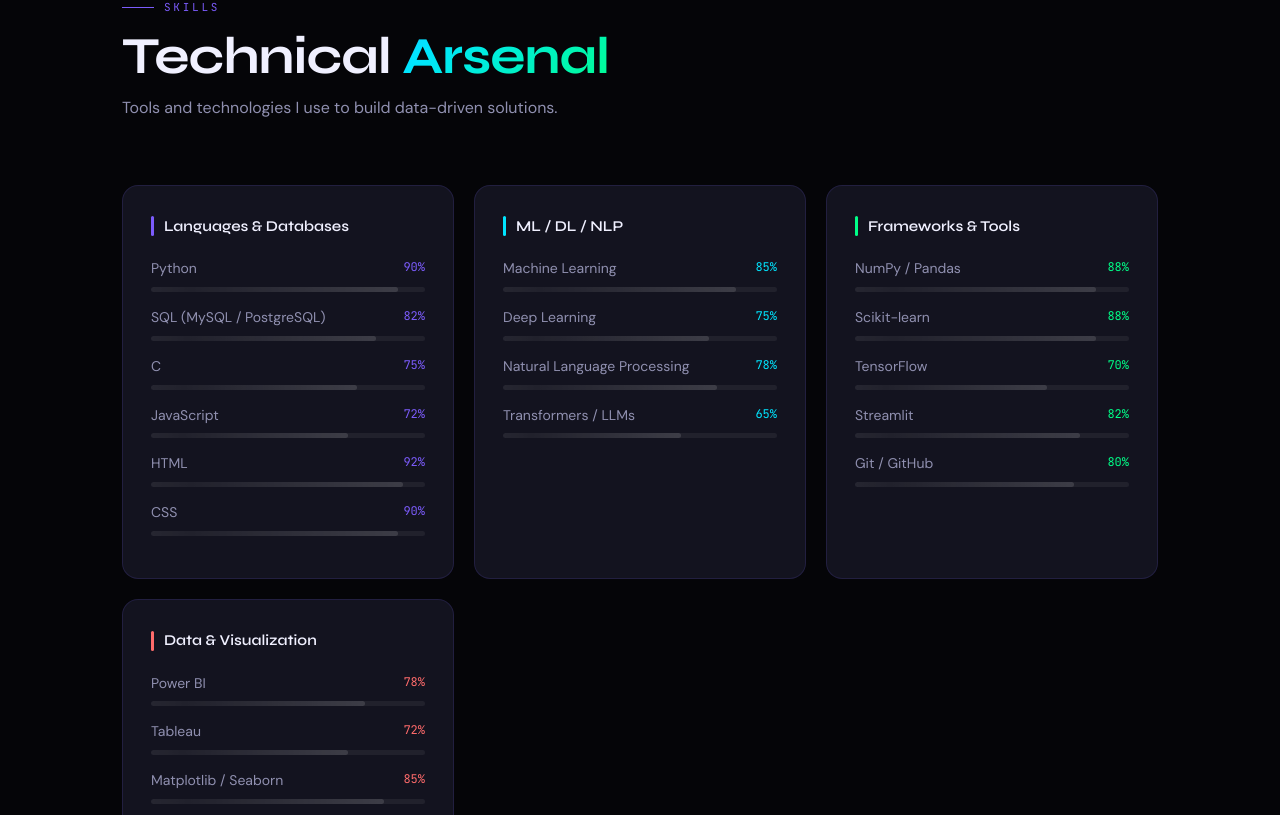
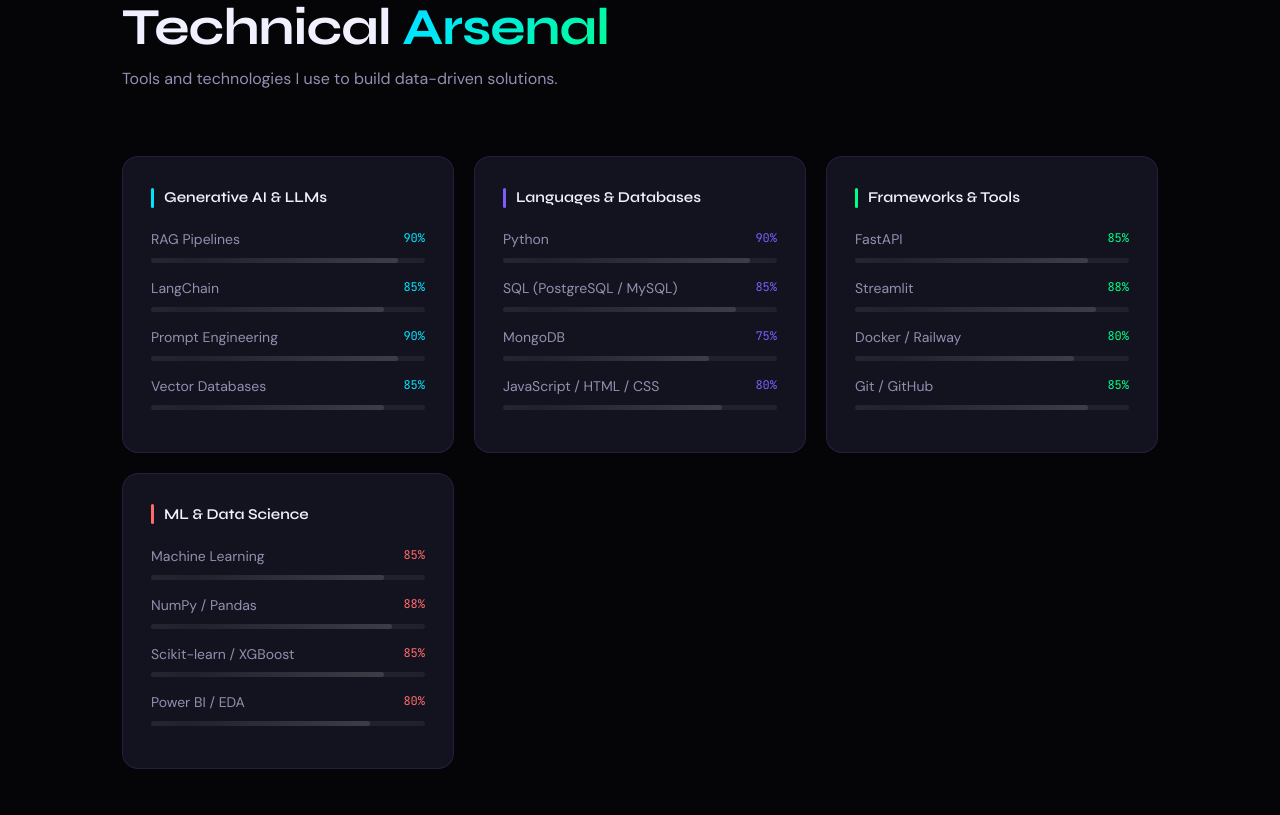
Before and after one commit to yuvrajsinghshek/yuvraj-portfolio, a React (Create React App) app: page / in a window 1280 px wide. Shown: the part 1985-2800 px from the top of the page. Built offline with nearby package versions, Linux system fonts and the light colour scheme.

Commit message:
Update portfolio with AI/ML Data Scientist experience and new RAG projects

```diff
--- a/src/components/About.jsx
+++ b/src/components/About.jsx
@@ -12,16 +12,16 @@
             <p className="section-label">About Me</p>
             <h2 className="section-title">Turning <span className="glow-text">Data</span> into<br />Decisions</h2>
             <p style={{ color:'var(--text2)', lineHeight:1.8, marginBottom:20 }}>
-              I'm <strong style={{ color:'var(--text)' }}>Yuvraj Singh Shekhawat</strong>, a Data Science trainee at WE RNS IT Solutions Pvt. Ltd. and currently pursuing my MCA from Lovely Professional University.
+              I'm <strong style={{ color:'var(--text)' }}>Yuvraj Singh Shekhawat</strong>, an AI/ML Engineer and Data Scientist with hands-on experience building production-grade generative AI systems.
             </p>
             <p style={{ color:'var(--text2)', lineHeight:1.8, marginBottom:20 }}>
-              With a background in PCM and BA, I bring both <span style={{ color:'var(--accent)' }}>analytical precision</span> and creative thinking to solving data problems. I specialize in building end-to-end ML pipelines, NLP systems, and interactive dashboards.
+              I specialize in engineering <span style={{ color:'var(--accent)' }}>LangChain workflows</span>, prompt orchestration, and RAG pipelines. I have a proven track record of developing custom AI agents for distinct user personas and deploying scalable REST API endpoints via FastAPI.
             </p>
             <p style={{ color:'var(--text2)', lineHeight:1.8, marginBottom:40 }}>
-              My goal is to become a skilled Data Scientist & Analyst — solving real business problems using data-driven insights and modern AI techniques.
+              My goal is to engineer state-of-the-art AI solutions — solving real business problems using intelligent automation, LLMs, and data-driven insights.
             </p>
             <div style={{ display:'flex', flexWrap:'wrap', gap:8 }}>
-              {['Python','Machine Learning','Deep Learning','NLP','SQL','Power BI','Tableau','Streamlit'].map((s,i)=>(
+              {['LangChain','RAG Pipelines','Prompt Engineering','Groq API','FastAPI','Vector Databases','Python','SQL'].map((s,i)=>(
                 <span key={s} className={`tag ${i%4===1?'tag-cyan':i%4===2?'tag-green':i%4===3?'tag-red':''}`}>{s}</span>
               ))}
             </div>
--- a/src/components/Hero.jsx
+++ b/src/components/Hero.jsx
@@ -1,6 +1,6 @@
 import React, { useState, useEffect } from 'react';
 
-const roles = ['Data Scientist', 'Data Analyst', 'ML Engineer'];
+const roles = ['AI/ML Engineer', 'Data Scientist', 'Generative AI Expert'];
 
 function useTypewriter(words, speed = 80, pause = 1800) {
   const [display, setDisplay] = useState('');
@@ -45,7 +45,7 @@
             </div>
 
             <p style={{ fontSize: 17, color: 'var(--text2)', maxWidth: 520, lineHeight: 1.7, marginBottom: 44, animation: 'fadeUp 0.8s 0.3s ease both' }}>
-              Aspiring Data Scientist with hands-on experience in ML, Deep Learning, and NLP. Building real-world AI applications from end-to-end pipelines to Streamlit deployments. Based in <span style={{ color: 'var(--text)' }}>Jaipur, Rajasthan</span>.
+              AI/ML Engineer and Data Scientist with hands-on experience in building scalable generative AI systems, RAG pipelines, and intelligent agent architectures. Based in <span style={{ color: 'var(--text)' }}>Jaipur, Rajasthan</span>.
             </p>
 
             <div style={{ display: 'flex', gap: 14, flexWrap: 'wrap', justifyContent: 'inherit', animation: 'fadeUp 0.8s 0.4s ease both' }}>
--- a/src/components/Projects.jsx
+++ b/src/components/Projects.jsx
@@ -4,47 +4,47 @@
 const projects = [
   {
     id: 1, num: '01',
+    title: 'NyayaAI — Cybercrime Awareness RAG Chatbot',
+    status: 'Live', statusColor: 'var(--accent2)',
+    desc: 'Production-grade RAG chatbot for Indian citizens to get accurate cybercrime info. Engineered end-to-end system: RAG pipeline (ChromaDB + sentence-transformers), FastAPI backend, PostgreSQL database, JWT Auth, and Streamlit frontend. Fully deployed 24/7 on Railway and Streamlit Cloud.',
+    tech: ['Python', 'FastAPI', 'RAG', 'ChromaDB', 'Groq', 'PostgreSQL', 'Streamlit'],
+    color: 'var(--accent)',
+    gradient: 'linear-gradient(135deg,rgba(124,92,252,0.15),rgba(0,229,255,0.08))',
+    icon: '⚖️',
+    github: 'https://github.com/yuvrajsinghshek/NyayaAI',
+  },
+  {
+    id: 2, num: '02',
+    title: 'LanguageSikhoAI',
+    status: 'In Progress', statusColor: 'var(--accent4)',
+    desc: 'Architected the AI brain featuring 5 distinct persona-based agents (teacher, friend, assessment) using specialised LangChain RAG pipelines. Integrated Groq for low-latency inference and validated retrieval performance on a custom knowledge base in Supabase.',
+    tech: ['LangChain', 'Groq', 'RAG', 'Supabase', 'Python', 'FastAPI'],
+    color: 'var(--accent2)',
+    gradient: 'linear-gradient(135deg,rgba(0,229,255,0.10),rgba(0,255,136,0.04))',
+    icon: '🧠',
+    github: 'https://github.com/LanguageSikhoAI/LanguageSikhoAI',
+  },
+  {
+    id: 3, num: '03',
     title: 'SamvaadAI',
     status: 'Completed', statusColor: 'var(--accent2)',
     desc: 'A premium, multi-modal AI platform for intelligent text conversations, image analysis, and AI image generation (Artisan). Features include context-aware chat, visual insights, and a glassmorphism UI.',
-    tech: ['React 19', 'Vite', 'Tailwind CSS', 'Framer Motion', 'Hugging Face API'],
-    color: 'var(--accent)',
-    gradient: 'linear-gradient(135deg,rgba(124,92,252,0.15),rgba(0,229,255,0.08))',
-    icon: '🧠',
+    tech: ['React 19', 'Vite', 'Tailwind CSS', 'Framer Motion', 'Hugging Face'],
+    color: 'var(--accent4)',
+    gradient: 'linear-gradient(135deg,rgba(0,255,136,0.10),rgba(124,92,252,0.04))',
+    icon: '💬',
     github: 'https://github.com/yuvrajsinghshek/samvaadai.git',
   },
   {
-    id: 2, num: '02',
-    title: 'NLP-Based Travel Guide Chatbot',
-    status: 'In Progress', statusColor: 'var(--accent4)',
-    desc: 'Building a conversational AI chatbot using NLP techniques including tokenisation, embeddings, and intent recognition to answer real-world travel queries. Demonstrates applied GenAI and NLP skills.',
-    tech: ['Python', 'NLP', 'Transformers', 'Intent Recognition', 'Embeddings'],
-    color: 'var(--accent)',
-    gradient: 'linear-gradient(135deg,rgba(124,92,252,0.12),rgba(0,229,255,0.04))',
-    icon: '🤖',
-    github: null,
-  },
-  {
-    id: 3, num: '03',
+    id: 4, num: '04',
     title: 'Movie Revenue Prediction & Recommendation System',
     status: 'Completed', statusColor: 'var(--accent2)',
     desc: 'EDA on movie datasets with ML regression models to predict revenue. Streamlit-based recommendation system using collaborative filtering — full end-to-end ML pipeline from data cleaning to deployment.',
     tech: ['Python', 'Scikit-learn', 'Streamlit', 'EDA', 'Collaborative Filtering', 'Pandas'],
-    color: 'var(--accent2)',
-    gradient: 'linear-gradient(135deg,rgba(0,229,255,0.10),rgba(0,255,136,0.04))',
+    color: 'var(--accent)',
+    gradient: 'linear-gradient(135deg,rgba(124,92,252,0.12),rgba(0,229,255,0.04))',
     icon: '🎬',
     github: 'https://github.com/yuvrajsinghshek/movie-recommendation-system-streamlit',
-  },
-  {
-    id: 4, num: '04',
-    title: 'Laptop Price Prediction & Recommendation',
-    status: 'Completed', statusColor: 'var(--accent2)',
-    desc: 'End-to-end ML pipeline for price prediction deployed as a Streamlit app for real-time estimation and recommendations. Demonstrates hands-on Python, ML modelling, and deployment skills.',
-    tech: ['Python', 'ML', 'Streamlit', 'Regression', 'Feature Engineering', 'Deployment'],
-    color: 'var(--accent4)',
-    gradient: 'linear-gradient(135deg,rgba(0,255,136,0.10),rgba(124,92,252,0.04))',
-    icon: '💻',
-    github: 'https://github.com/yuvrajsinghshek/laptop_price_prediction',
   },
   {
     id: 5, num: '05',
--- a/src/components/Skills.jsx
+++ b/src/components/Skills.jsx
@@ -3,56 +3,53 @@
 
 const skillGroups = [
   {
+    label: 'Generative AI & LLMs',
+    color: 'var(--accent2)',
+    skills: [
+      { name: 'RAG Pipelines', level: 90 },
+      { name: 'LangChain', level: 85 },
+      { name: 'Prompt Engineering', level: 90 },
+      { name: 'Vector Databases', level: 85 },
+    ],
+  },
+  {
     label: 'Languages & Databases',
     color: 'var(--accent)',
     skills: [
       { name: 'Python', level: 90 },
-      { name: 'SQL (MySQL / PostgreSQL)', level: 82 },
-      { name: 'C', level: 75 },
-      { name: 'JavaScript', level: 72 },
-      { name: 'HTML', level: 92 },
-      { name: 'CSS', level: 90 },
-    ],
-  },
-  {
-    label: 'ML / DL / NLP',
-    color: 'var(--accent2)',
-    skills: [
-      { name: 'Machine Learning', level: 85 },
-      { name: 'Deep Learning', level: 75 },
-      { name: 'Natural Language Processing', level: 78 },
-      { name: 'Transformers / LLMs', level: 65 },
+      { name: 'SQL (PostgreSQL / MySQL)', level: 85 },
+      { name: 'MongoDB', level: 75 },
+      { name: 'JavaScript / HTML / CSS', level: 80 },
     ],
   },
   {
     label: 'Frameworks & Tools',
     color: 'var(--accent4)',
     skills: [
-      { name: 'NumPy / Pandas', level: 88 },
-      { name: 'Scikit-learn', level: 88 },
-      { name: 'TensorFlow', level: 70 },
-      { name: 'Streamlit', level: 82 },
-      { name: 'Git / GitHub', level: 80 },
+      { name: 'FastAPI', level: 85 },
+      { name: 'Streamlit', level: 88 },
+      { name: 'Docker / Railway', level: 80 },
+      { name: 'Git / GitHub', level: 85 },
     ],
   },
   {
-    label: 'Data & Visualization',
+    label: 'ML & Data Science',
     color: 'var(--accent3)',
     skills: [
-      { name: 'Power BI', level: 78 },
-      { name: 'Tableau', level: 72 },
-      { name: 'Matplotlib / Seaborn', level: 85 },
-      { name: 'MS Excel / EDA', level: 80 },
+      { name: 'Machine Learning', level: 85 },
+      { name: 'NumPy / Pandas', level: 88 },
+      { name: 'Scikit-learn / XGBoost', level: 85 },
+      { name: 'Power BI / EDA', level: 80 },
     ],
   },
 ];
 
 const techBadges = [
-  'Python', 'C', 'JavaScript', 'HTML', 'CSS',
-  'NumPy', 'Pandas', 'Matplotlib', 'Seaborn', 'Scikit-learn', 'SciPy',
-  'TensorFlow', 'Streamlit', 'Jupyter', 'Git', 'GitHub',
-  'MySQL', 'PostgreSQL', 'Power BI', 'Tableau', 'MS Excel',
-  'NLP', 'Transformers', 'Computer Vision',
+  'LangChain', 'RAG', 'Prompt Engineering', 'Groq API', 'ChromaDB', 'Supabase',
+  'sentence-transformers', 'Python', 'FastAPI', 'PostgreSQL', 'MySQL', 'MongoDB',
+  'Machine Learning', 'Deep Learning', 'NLP', 'Scikit-learn', 'PyTorch', 'TensorFlow',
+  'XGBoost', 'NumPy', 'Pandas', 'Matplotlib', 'Seaborn', 'Streamlit',
+  'Docker', 'Railway', 'Git', 'GitHub', 'Power BI', 'MS Excel'
 ];
 
 function SkillBar({ name, level, color, animate }) {
```
